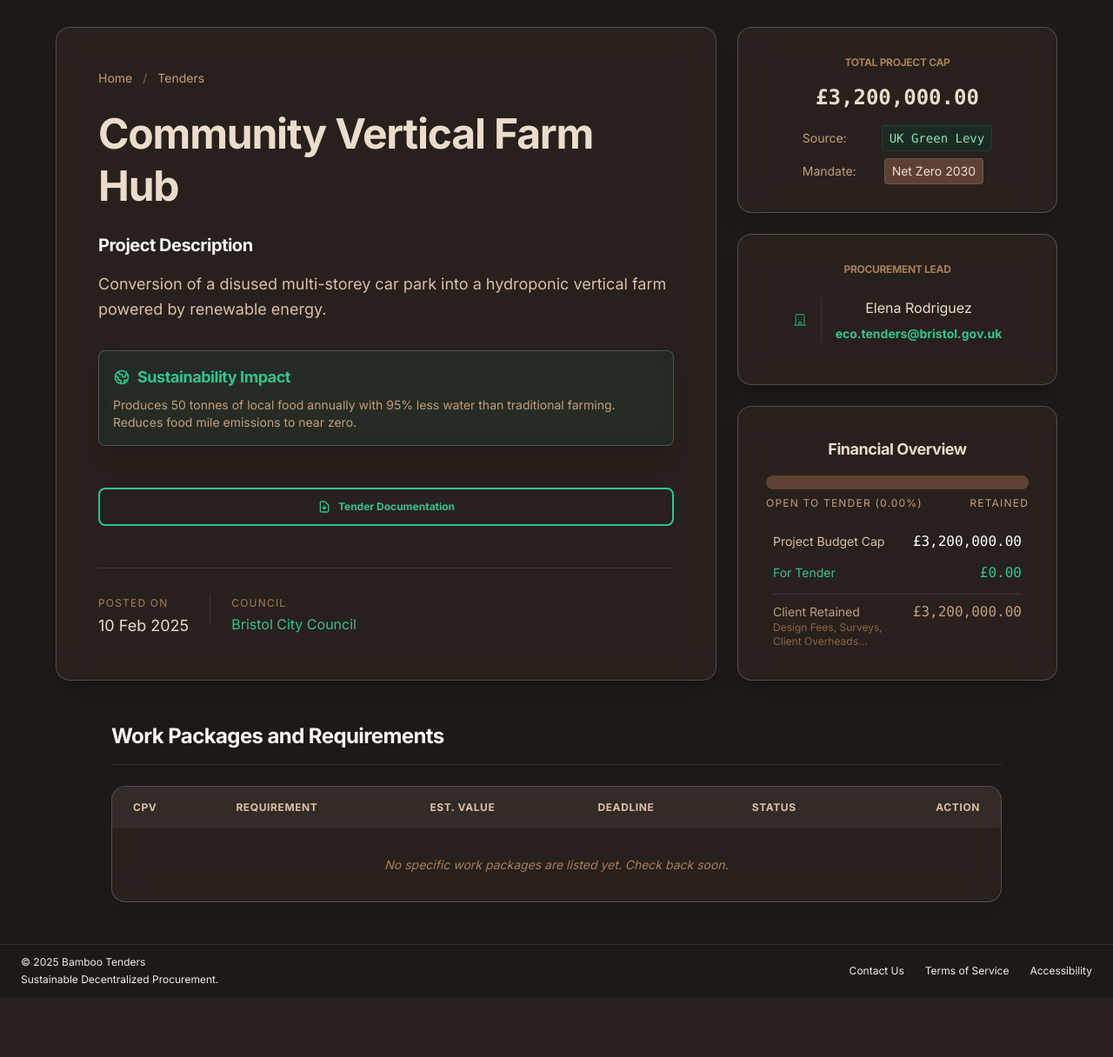
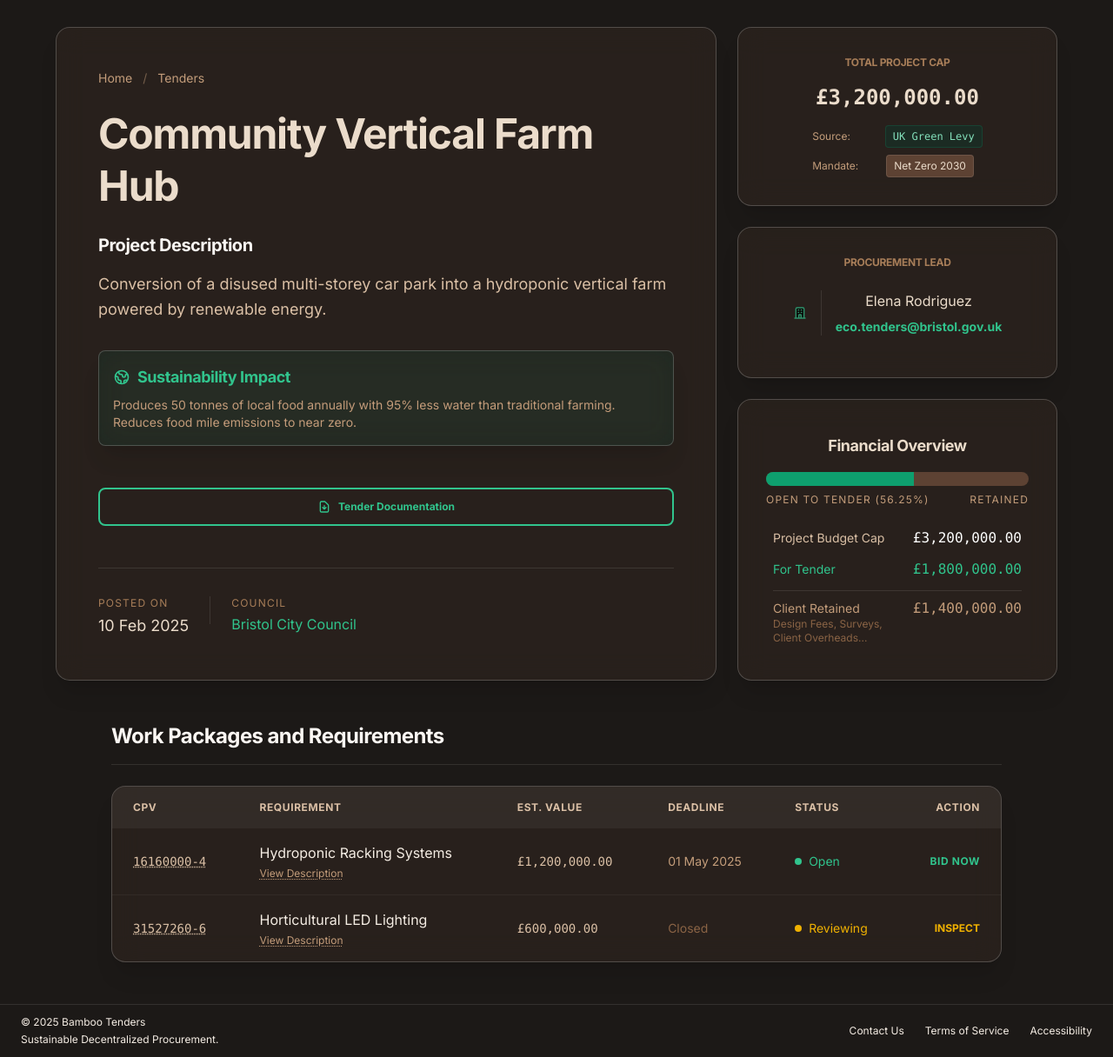
Before and after one commit to OscarD8/tenders-bidding-system, a Django app: page /supply_chain/councils/bristol-city-council/community-vertical-farm-hub in a window 1280 px wide. Shown: the part 65-1281 px from the top of the page at 87% size. Before the commit the page ends 1197 px from the top, so only its background shows below. Run offline with Django 5.2, Linux system fonts and the light colour scheme; data comes from the database, SQL or seed files in the repository; data that the repository does not hold is empty; parts of the project's set-up code (start-up, migrations or seed data) failed here and were passed over.

Commit message:
[DJANGO] - update to the project and requirement models for unique constraints. - cleaned up comments. - text size tweak on project_detail.

```diff
--- a/Django_Project/supply_chain/fixtures/requirements.json
+++ b/Django_Project/supply_chain/fixtures/requirements.json
@@ -219,8 +219,7 @@
       "slug": "phytoremediation-services",
       "description": "Planting of hyper-accumulator species to strip heavy metals from the soil.",
       "estimated_value": "300000.00",
-      "deadline": "2025-04-15",                    {% csrf_token %}
-
+      "deadline": "2025-04-15",
       "status": "CLOSED"
     }
   },
--- a/Django_Project/supply_chain/models.py
+++ b/Django_Project/supply_chain/models.py
@@ -3,6 +3,7 @@
 from django.db.models.functions import Coalesce
 from autoslug import AutoSlugField
 from django.core.validators import RegexValidator
+
 
 
 class CouncilManager(models.Manager):
@@ -72,6 +73,7 @@
 
     def __str__(self):
         return f'{self.name} Council'
+
 
 
 class ProjectManager(models.Manager):
@@ -144,9 +146,15 @@
     class Meta:
         ordering = ['-created_at']
         verbose_name_plural = "Projects"
+        constraints = [
+            models.UniqueConstraint(
+                fields=['council', 'title'],
+                name='unique_project_title_per_council'
+            )
+        ]
 
     def __str__(self):
-        return f'{self.title}'
+        return f'{self.title} ({self.council.name})'
 
     @property  # Treat this function like a variable. Don't use brackets () to call it.
     def percentage_allocated(self):  # this is like an interface
@@ -162,6 +170,7 @@
             allocated = self.requirements.aggregate(total=Sum('estimated_value'))['total'] or 0
 
         return (allocated / self.budget) * 100
+
 
 
 class Requirement(models.Model):
@@ -196,11 +205,18 @@
 
     class Meta:
         ordering = ['deadline']
-        verbose_name = "Work Package"
-        verbose_name_plural = "Work Packages"
+        verbose_name = "Requirement"
+        verbose_name_plural = "Requirements"
+        constraints = [
+            models.UniqueConstraint(
+                fields=['project', 'title'],
+                name='unique_requirement_title_per_project'
+            )
+        ]
 
     def __str__(self):
-        return f"{self.cpv_code} - {self.title}"
+        return f"{self.cpv_code} - {self.title} - {self.project.title}"
+
 
 
 class Bid(models.Model):
@@ -213,4 +229,4 @@
     submitted_at = models.DateTimeField(auto_now_add=True)
 
     def __str__(self):
-        return f"£{self.amount} - {self.company_name}"
+        return f"£{self.amount} - {self.company_name} - {self.requirement.title}"
--- a/Django_Project/supply_chain/templates/supply_chain/project/project_detail.html
+++ b/Django_Project/supply_chain/templates/supply_chain/project/project_detail.html
@@ -63,15 +63,15 @@
     <data value="{{ project.budget }}" class="text-1xl md:text-2xl font-mono font-bold tabular-nums">
         £{{ project.budget|intcomma }}</data>
 
-    <div class="flex flex-col gap-2"> <!-- Model extension required -->
-        <div class="flex items-center text-sm">
+    <div class="flex flex-col gap-2">
+        <div class="flex items-center text-xs">
             <span class="text-earth-400 mr-10">Source:</span>
             <span class="px-2 py-1 rounded bg-bamboo-900/30 border border-bamboo-500/20 text-bamboo-300 font-mono">
                 {{ project.get_funding_source_display }}
             </span>
         </div>
 
-        <div class="flex items-center text-sm">
+        <div class="flex items-center text-xs">
             <span class="text-earth-400 mr-8">Mandate:</span>
             <span class="px-2 py-1 rounded bg-earth-800 border border-earth-50/10 text-earth-200 ">
                 {{ project.get_policy_mandate_display }}
--- a/Django_Project/supply_chain/views.py
+++ b/Django_Project/supply_chain/views.py
@@ -94,7 +94,7 @@
             bid = form.save(commit=False) # Create a model instance but don't save to DB yet
             bid.requirement = requirement # Add the missing ForeignKey/contextual data
             bid.save() # Save the complete object to the DB
-            messages.success(request, f"Bid of £{bid.amount} submitted successfully!")
+            messages.success(request, f"Bid of £{bid.amount} submitted successfully!") # can see the message on the admin page
             return redirect('supply_chain:project_detail', council_slug=council_slug, project_slug=project_slug)
     else:
         # This handles the GET request (initial page load)
--- a/Django_Project/theme/static/dist/css/styles.css
+++ b/Django_Project/theme/static/dist/css/styles.css
@@ -18,10 +18,7 @@
     --color-teal-600: oklch(60% 0.118 184.704);
     --color-teal-900: oklch(38.6% 0.063 188.416);
     --color-blue-400: oklch(70.7% 0.165 254.624);
-    --color-slate-200: oklch(92.9% 0.013 255.508);
     --color-slate-400: oklch(70.4% 0.04 256.788);
-    --color-slate-500: oklch(55.4% 0.046 257.417);
-    --color-slate-600: oklch(44.6% 0.043 257.281);
     --color-slate-900: oklch(20.8% 0.042 265.755);
     --color-gray-400: oklch(70.7% 0.022 261.325);
     --color-stone-100: oklch(97% 0.001 106.424);
@@ -413,9 +410,6 @@
       max-width: 96rem;
     }
   }
-  .mx-2 {
-    margin-inline: calc(var(--spacing) * 2);
-  }
   .mx-4 {
     margin-inline: calc(var(--spacing) * 4);
   }
@@ -619,9 +613,6 @@
   }
   .w-16 {
     width: calc(var(--spacing) * 16);
-  }
-  .w-50 {
-    width: calc(var(--spacing) * 50);
   }
   .w-60 {
     width: calc(var(--spacing) * 60);
--- a/Django_Project/theme/static/src/styles.css
+++ b/Django_Project/theme/static/src/styles.css
@@ -138,7 +138,7 @@
         @apply w-full max-w-6xl mx-auto px-4 sm:px-8 pb-8 mt-12
     }
 
-    /* Your main input styling */
+    /* Main input styling */
       .focus-input {
         /* Firefox Logic */
         -moz-appearance: textfield;
```
Also changed, not shown: Django_Project/supply_chain/migrations/0010_project_unique_project_title_per_council_and_more.py (added).
